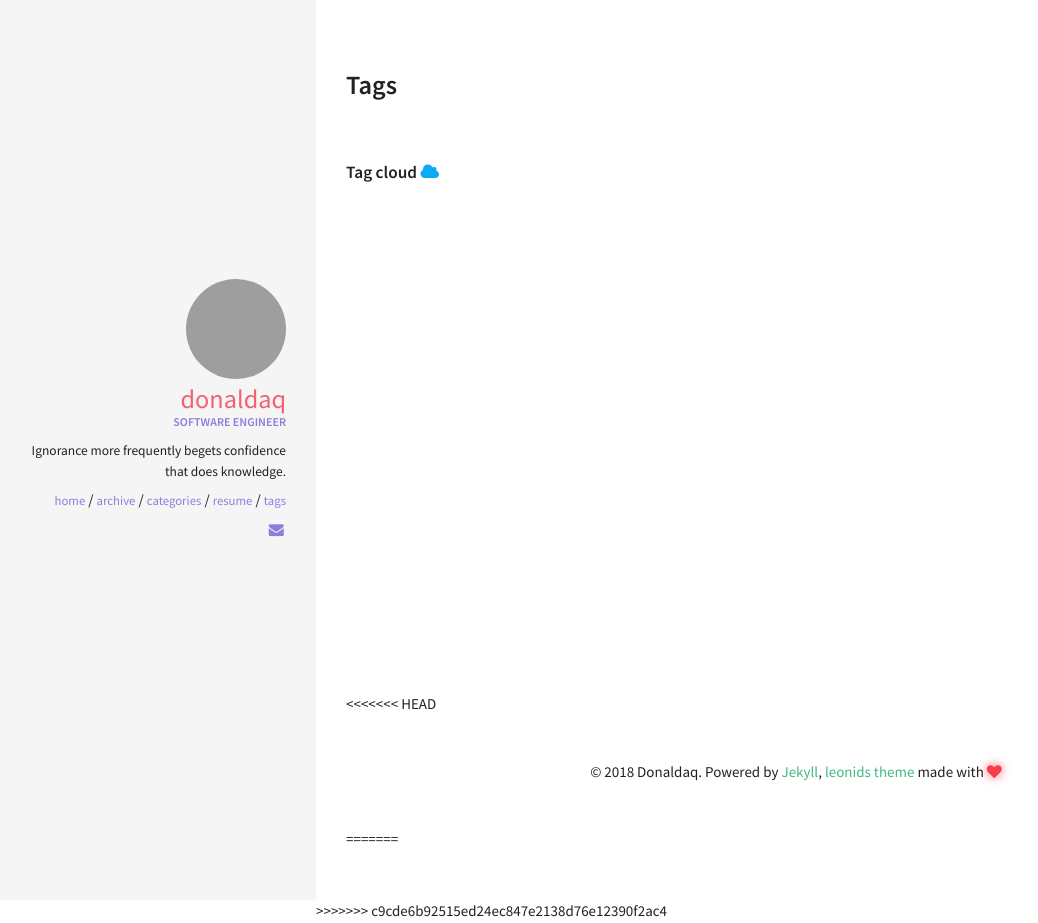
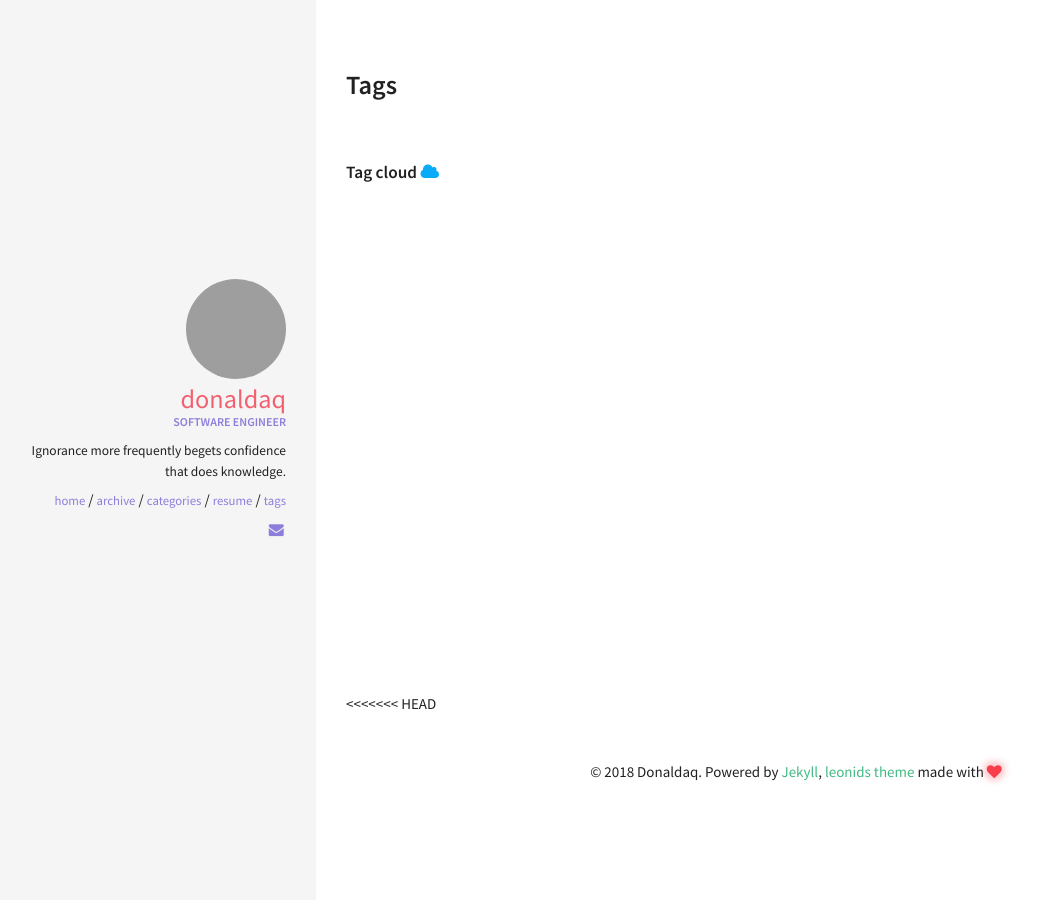
Before and after one commit to donaldaq/donaldaq.github.io, a Jekyll site: the page built from tags.html, in a window 1280 px wide. Shown: the whole page, without its empty margins (4-1042 px from the left). Built offline with Jekyll 4.4.1, drawn with Linux system fonts in a browser that asks for light colours; after the commit the page ends 900 px from its top, so only the background shows below that.

Commit message:
Update footer.html

```diff
--- a/_includes/footer.html
+++ b/_includes/footer.html
@@ -2,12 +2,3 @@
 <footer>
   &copy; {{ site.time | date: '%Y' }} {{ site.owner.name }}. Powered by <a href="http://jekyllrb.com/">Jekyll</a>, <a href="http://github.com/renyuanz/leonids/">leonids theme</a> made with <i class="fa fa-heart heart-icon"></i>
 </footer>
-=======
-  <footer>
-    <span class="small">donaldaq for GitHub Pages by <a href="http://twitter.com/#!/mattgraham">@mattgraham</a></span>
-  </footer>
-  </div>
-  <!--[if !IE]><script>fixScale(document);</script><!--<![endif]-->
-  </body>
-</html>
->>>>>>> c9cde6b92515ed24ec847e2138d76e12390f2ac4
```
